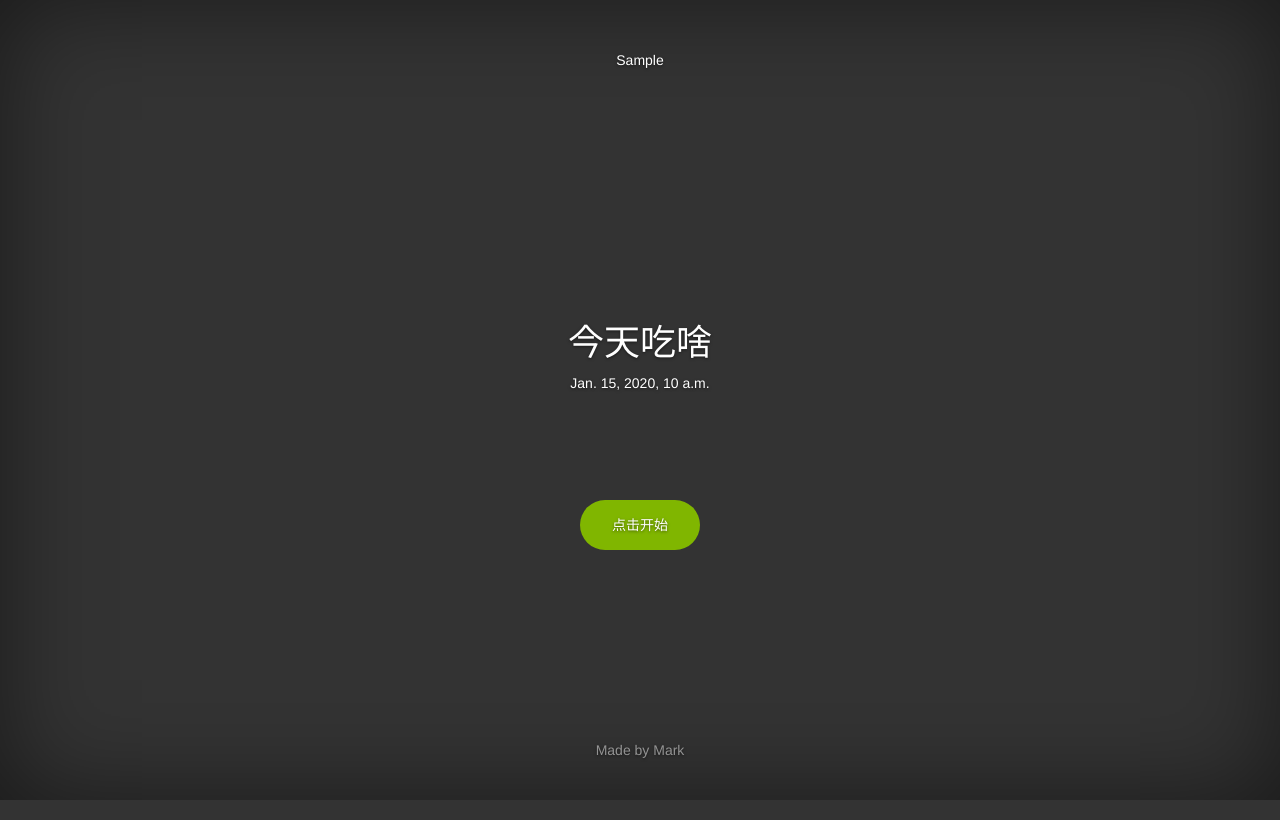
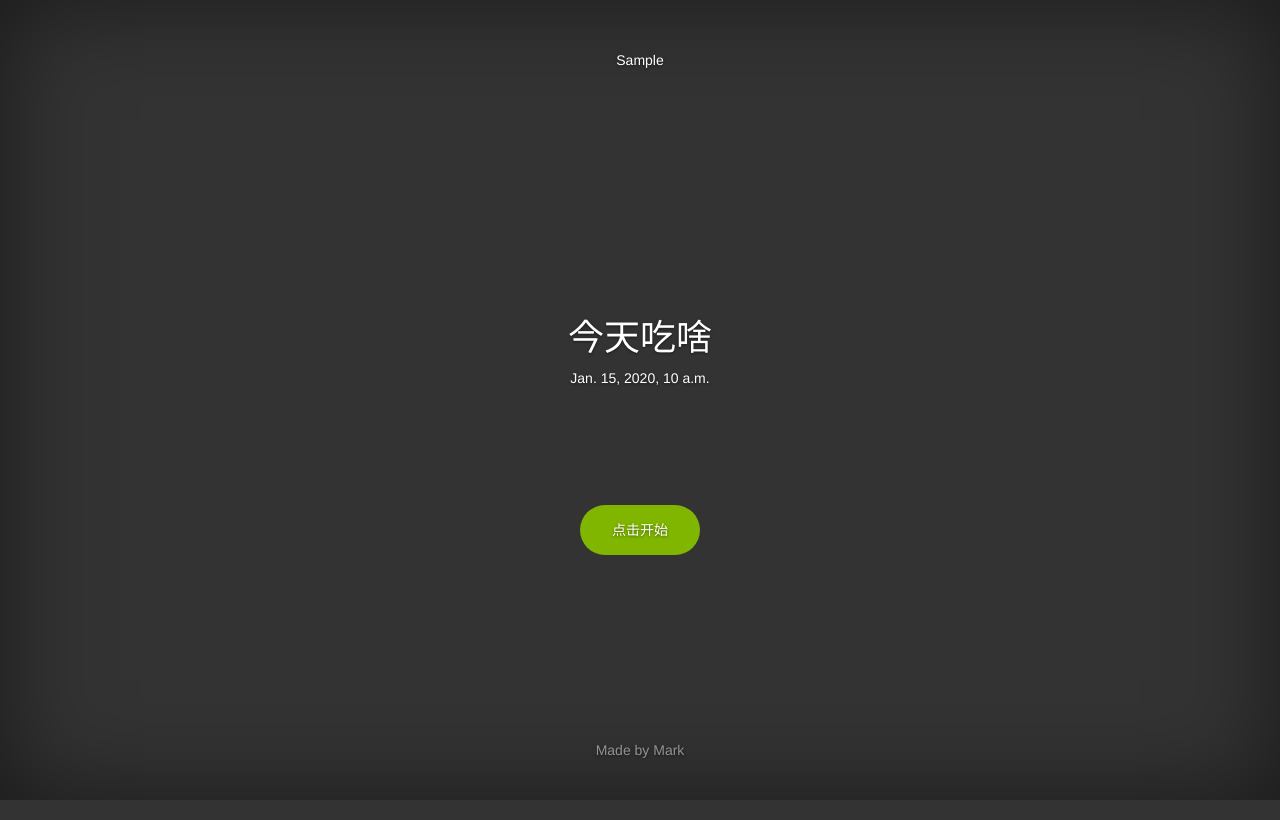
Before and after one commit to Mark-Shine/Meals, a Django app: template getmeal/templates/myapp.html in a window 1280 px wide. Run offline with Django 3.2, Linux system fonts and the light colour scheme; the template is opened without the code that fills it: most values are stand-ins (such as "Sample title", 1, 10 or a date in 2020); some libraries are stand-ins or nearby versions.

Commit message:
微调页面

```diff
--- a/getmeal/templates/myapp.html
+++ b/getmeal/templates/myapp.html
@@ -32,7 +32,7 @@
                   <p id="J_Tel"></p>
                   <p id="J_Addr"></p>
               </div>
-              <div class="btn"><a id="btn" class="start" href="javascript:void(0)">点击开始</a></div>
+              <div class="btn" style="margin-top: 10px"><a id="btn" class="start" href="javascript:void(0)">点击开始</a></div>
               </div>
           </div>
 
```
Also changed, not shown: meals/settings.py (+13 -0 lines).
